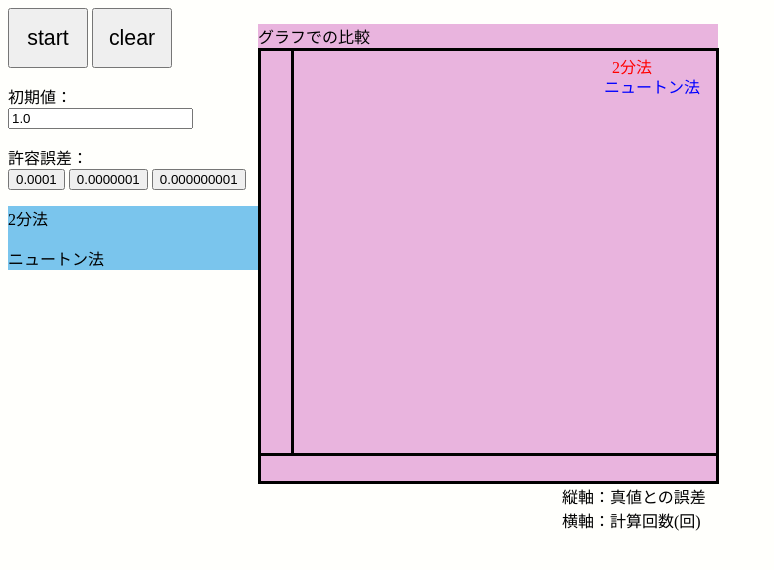
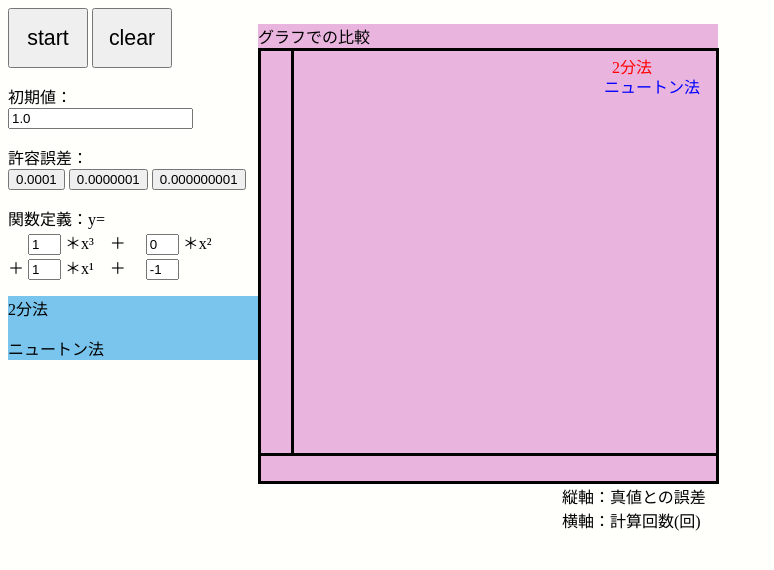
Before and after one commit to shusuke0116/Equation_Solving, a plain HTML site: page index.html in a window 1280 px wide. Shown: the whole page, without its empty margins (0-774 px from the left). Drawn offline with Linux system fonts and the light colour scheme.

Commit message:
Update index.html

```diff
--- a/index.html
+++ b/index.html
@@ -18,11 +18,22 @@
           </div>
           <p>初期値：
           <input type="text" id="number" value="1.0">
-          <div id="panel2">
+          <div>
             <p>許容誤差：<br>
             <button type="button" id="e02" class="eps" >0.0001</button>
             <button type="button" id="e03" class="eps" >0.0000001</button>
             <button type="button" id="e04" class="eps" >0.000000001</button>
+            </p>
+          </div>
+          <div>
+            <p>関数定義：y=<br>
+              <input type="text" id="kansu3" value="1" size="1">
+              ＊x³　＋
+              <input type="text" id="kansu2" value="0" size="1">
+              ＊x²<br>＋
+              <input type="text" id="kansu1" value="1" size="1">
+              ＊x¹　＋
+              <input type="text" id="kansu0" value="-1" size="1">
             </p>
           </div>
           <div id="result">
```
